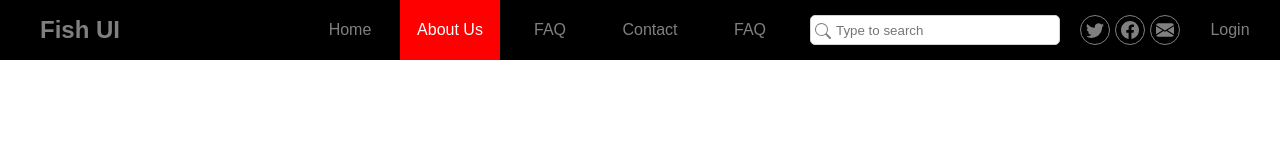
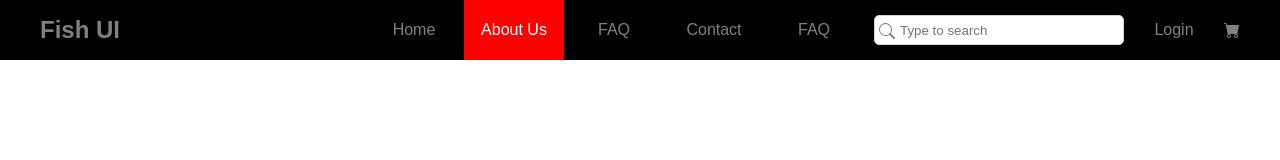
Before and after one commit to mattbfishman/fish-ui, a React app: page / in a window 1280 px wide. Built offline with nearby package versions, Linux system fonts and the light colour scheme.

Commit message:
update nav components, fix audit, add cart support

```diff
--- a/package.json
+++ b/package.json
@@ -1,6 +1,6 @@
 {
   "name": "fish-ui-ac",
-  "version": "0.1.21",
+  "version": "0.1.23",
   "private": false,
   "dependencies": {
     "babel-loader": "^8.1.0",
--- /dev/null
+++ b/src/Components/Navbar/NavGroup.jsx
@@ -0,0 +1,41 @@
+import React, {Component} from 'react';
+import styled from 'styled-components';
+import map from 'lodash/map';
+import PropTypes from 'prop-types';
+import NavItem from './NavItem';
+
+const StyledNavGroup = styled.div`
+    display: flex;
+    flex-grow: 1;
+    justify-content: ${props => props.align};
+    height: 100%;
+    align-items: center;
+    flex: 1 1 0px;
+`
+
+export default class NavGroup extends Component{
+    render(){
+        var me       = this,
+            props    = (me && me.props) || {},
+            group    = props.group,
+            align    = props.align,
+            txtColor = props.txtColor,
+            items    = map(group, function(navItem, idx){
+                return <NavItem key={idx} {...navItem} txtColor={txtColor}/>
+            });
+
+        return (
+            <StyledNavGroup align={align}>
+                {items}
+            </StyledNavGroup>
+        )
+    }
+}
+
+NavGroup.propTypes = {
+    group: PropTypes.array
+}
+
+NavGroup.defaultProps = {
+    group: []
+}
--- /dev/null
+++ b/src/Components/Navbar/NavItem.jsx
@@ -0,0 +1,96 @@
+import React, {Component} from 'react';
+import styled from 'styled-components';
+import PropTypes from 'prop-types';
+import SearchBar from '../Form/Search/SearchBar';
+import {Link} from "react-router-dom";
+import Social from '../Social/Social';
+import {types} from '../../Constants/navTypes';
+import * as Styles from './NavStyles';
+import { BsFillCartFill} from 'react-icons/bs';
+
+const BRAND = types.BRAND,
+      NAVLINK = types.NAVLINK,
+      LOGIN = types.LOGIN,
+      SEARCH = types.SEARCH,
+      SOCIAL = types.SOCIAL,
+      CART = types.CART,
+      SM = 'sm';
+
+  const StyledLink = styled(Link)`
+      color: ${(props) => props.active ? 'white' : 'inherit' };
+      background-color : ${(props) => props.active ? 'red' : 'inherit' };
+      &:hover {
+          background: red;
+      }
+      ${Styles.NavItemBase};
+      &:last-of-type{
+          margin-right:10px;
+      }
+  `
+
+  const StyleLogin = styled.div`
+      color: inherit;
+      ${Styles.NavItemBase};
+  `
+
+  const StyledBrand = styled.div`
+      font-size: 24px;
+      font-weight: 600;
+      margin-left: 40px;
+  `
+
+  const StyledCart = styled(Link)`
+    color: ${props => props.txtColor};
+    padding-right: 40px;
+    &:hover{
+        color: white;
+    }
+  `
+
+
+export default class NavItem extends Component{
+    render(){
+        var me          = this,
+            props       = (me && me.props) || {},
+            text        = props.text,
+            type        = props.type,
+            txtColor    = props.txtColor,
+            retEle, src, active, items;
+
+            if(type === BRAND) {
+                retEle = <StyledBrand>{text}</StyledBrand>;
+            } else if(type === NAVLINK){
+                src = props.src;
+                active = !!props.active;
+                retEle = (
+                    <StyledLink to={src} active={active}>{text}</StyledLink>
+                )
+            } else if(type === LOGIN){
+                retEle = <StyleLogin>{text}</StyleLogin>;
+            } else if(type === SEARCH){
+                retEle = <SearchBar placeholder={text} size={SM}/>;
+            } else if(type === SOCIAL){
+                items = props.items;
+                retEle = <Social socialList={items} />;
+            } else if(type === CART){
+                retEle = <StyledCart to={src} txtColor={txtColor}><BsFillCartFill/></StyledCart>;
+            } else {
+                retEle = null;
+            }
+
+
+        return retEle;
+    }
+}
+
+NavItem.propTypes = {
+    text: PropTypes.string,
+    type : PropTypes.string,
+    align : PropTypes.string
+}
+
+NavItem.defaultProps = {
+    text: '',
+    type : '',
+    align: 'left'
+}
--- a/src/Components/Navbar/Navbar.jsx
+++ b/src/Components/Navbar/Navbar.jsx
@@ -1,20 +1,12 @@
-import React, {Component} from 'react';
+import React from 'react';
 import styled from 'styled-components';
 import map from 'lodash/map';
 import groupBy from 'lodash/groupBy';
 import * as Styles from './NavStyles';
-import {Link, BrowserRouter as Router} from "react-router-dom";
+import {BrowserRouter as Router} from "react-router-dom";
 import PropTypes from 'prop-types';
-import SearchBar from '../Form/Search/SearchBar';
-import Social from '../Social/Social';
-import {types} from '../../Constants/navTypes';
-const BRAND = types.BRAND,
-      NAVLINK = types.NAVLINK,
-      LOGIN = types.LOGIN,
-      SEARCH = types.SEARCH,
-      SOCIAL = types.SOCIAL,
-      SM = 'sm',
-      ALIGN = 'align';
+import NavGroup from './NavGroup';
+const ALIGN = 'align';
 
 const StyledNav = styled.nav`
     ${Styles.navBase};
@@ -29,39 +21,6 @@ const StyledNavWrapper = styled.div`
     width: 100%;
 `
 
-const StyledNavGroup = styled.div`
-    display: flex;
-    flex-grow: 1;
-    justify-content: ${props => props.align};
-    height: 100%;
-    align-items: center;
-    flex: 1 1 0px;
-`
-
-const StyledLink = styled(Link)`
-    color: ${(props) => props.active ? 'white' : 'inherit' };
-    background-color : ${(props) => props.active ? 'red' : 'inherit' };
-    &:hover {
-        background: red;
-    }
-    ${Styles.NavItemBase};
-    &:last-of-type{
-        margin-right:10px;
-    }
-`
-
-const StyleLogin = styled.div`
-    color: inherit;
-    ${Styles.NavItemBase};
-`
-
-const StyledBrand = styled.div`
-    font-size: 24px;
-    font-weight: 600;
-    margin-left: 40px;
-
-`
-
 export default class Navbar extends React.Component {
     render() {
         var me      = this,
@@ -71,7 +30,7 @@ export default class Navbar extends React.Component {
             navItems = props.navItems,
             groupedNavItems = groupBy(navItems, ALIGN),
             navGroups = map(groupedNavItems, function(group, key){
-                return <NavGroup key={key} group={group} align={key} />;
+                return <NavGroup key={key} group={group} align={key} txtColor={txtColor}/>;
             });
 
         return (
@@ -86,76 +45,6 @@ export default class Navbar extends React.Component {
     }
 };
 
-class NavItem extends Component{
-    render(){
-        var me          = this,
-            props       = (me && me.props) || {},
-            text        = props.text,
-            type        = props.type,
-            retEle, src, active, items;
-
-            if(type === BRAND) {
-                retEle = <StyledBrand>{text}</StyledBrand>;
-            } else if(type === NAVLINK){
-                src = props.src;
-                active = !!props.active;
-                retEle = (
-                    <StyledLink to={src} active={active}>{text}</StyledLink>
-                )
-            } else if(type === LOGIN){
-                retEle = <StyleLogin>{text}</StyleLogin>;
-            } else if(type === SEARCH){
-                retEle = <SearchBar placeholder={text} size={SM}/>;
-            } else if(type === SOCIAL){
-                items = props.items;
-                retEle = <Social socialList={items} />;
-            } else {
-                retEle = null;
-            }
-
-
-        return retEle;
-    }
-}
-
-NavItem.propTypes = {
-    text: PropTypes.string,
-    type : PropTypes.string,
-    align : PropTypes.string
-}
-
-NavItem.defaultProps = {
-    text: '',
-    type : '',
-    align: 'left'
-}
-
-class NavGroup extends Component{
-    render(){
-        var me = this,
-            props = (me && me.props) || {},
-            group = props.group,
-            align = props.align,
-            items = map(group, function(navItem, idx){
-                return <NavItem key={idx} {...navItem}/>
-            });
-
-        return (
-            <StyledNavGroup align={align}>
-                {items}
-            </StyledNavGroup>
-        )
-    }
-}
-
-NavGroup.propTypes = {
-    group: PropTypes.array
-}
-
-NavGroup.defaultProps = {
-    group: []
-}
-
 Navbar.propTypes = {
     navItems: PropTypes.array,
     theme: PropTypes.oneOf(['default', 'success', 'danger']),
--- a/src/Constants/navTypes.js
+++ b/src/Constants/navTypes.js
@@ -4,6 +4,7 @@ module.exports = {
         NAVLINK: "navLink",
         LOGIN  : 'login',
         SEARCH : 'search',
-        SOCIAL : 'social'
+        SOCIAL : 'social',
+        CART   : 'cart'
     }
 }
--- a/src/MockData/nav.js
+++ b/src/MockData/nav.js
@@ -9,61 +9,66 @@ module.exports = {
             "type" : "navLink",
             "text" : "Home",
             "align": "center",
-            'src'  : '#'
+            'src'  : '/'
         },
         {
             "type" : "navLink",
             "text" : "About Us",
             "align": "center",
-            'src'  : '#',
+            'src'  : '/',
             'active': true
         },
         {
             "type" : "navLink",
             "text" : "FAQ",
             "align": "center",
-            'src'  : '#'
+            'src'  : '/'
         },
         {
             "type" : "navLink",
             "text" : "Contact",
             "align": "center",
-            'src'  : '#'
+            'src'  : '/'
         },
         {
             "type" : "navLink",
             "text" : "FAQ",
             "align": "center",
-            'src'  : '#'
+            'src'  : '/'
         },
         {
             "type" : "search",
             "text" : "Type to search",
             "align": "right"
         },
-        {
-            "type" : "social",
-            "align": "right",
-            "items": [
-                {
-                    "type": "twitter",
-                    "src": '/'
-                },
-                {
-                    "type": "facebook",
-                    "src": '/'
-                },
-                {
-                    "type": "email",
-                    "src": '/'
-                }
-            ]
-        },
+        // {
+        //     "type" : "social",
+        //     "align": "right",
+        //     "items": [
+        //         {
+        //             "type": "twitter",
+        //             "src": '/'
+        //         },
+        //         {
+        //             "type": "facebook",
+        //             "src": '/'
+        //         },
+        //         {
+        //             "type": "email",
+        //             "src": '/'
+        //         }
+        //     ]
+        // },
         {
             "type" : "login",
             "text" : "Login",
             "align": "right"
         },
+        {
+            "type" : "cart",
+            'src'  : '/',
+            "align": "right"
+        }
 
     ]
 
```
Also changed, not shown: .docz/app/db.json, .docz/public/page-data/dev-404-page/page-data.json, .docz/public/page-data/sq/d/1635659820.json, 5 other files.
